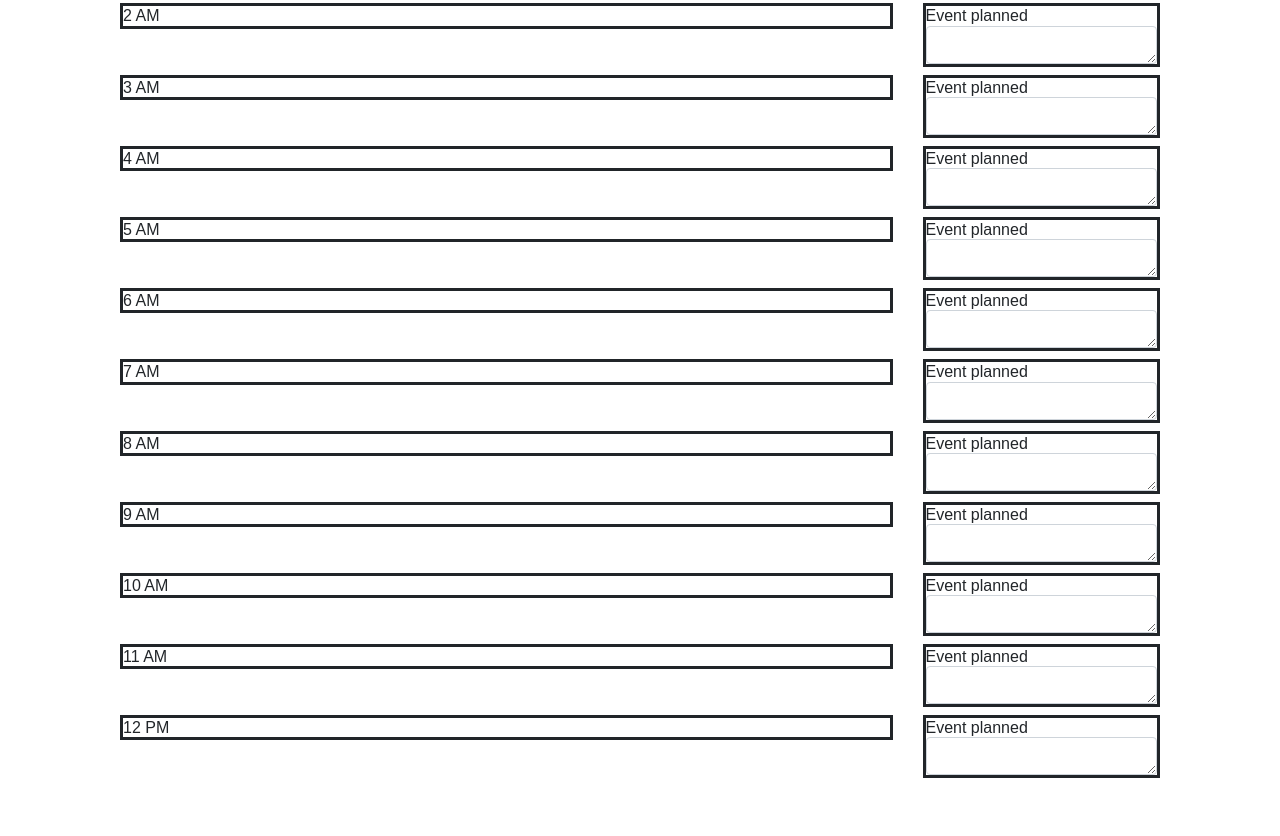
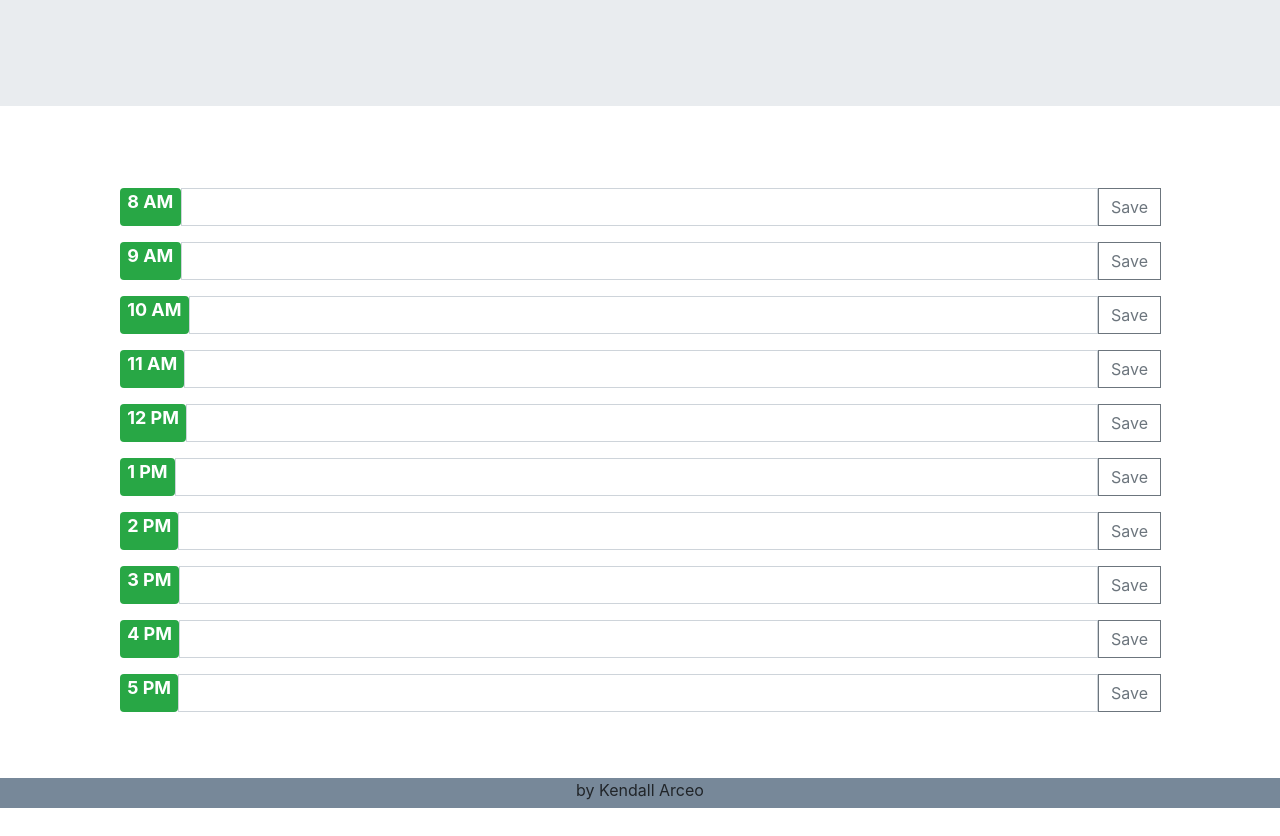
Before and after one commit to Kendall-Arceo/Homework5-Schedule, a plain HTML site: page index.html in a window 1280 px wide. Shown: the part 253-1089 px from the top of the page. After the commit the page ends 1061 px from the top, so only its background shows below. Drawn offline with nearby package versions, Linux system fonts and the light colour scheme.

Commit message:
Rewrote html to havbe one div for the time, textbox, and save button. Added some CSS styles and connectec moment.js.

```diff
--- /dev/null
+++ b/assets/javascript/moment.js
@@ -0,0 +1,7 @@
+function showTheTime() {
+    var s = moment().tz("America/Los_Angeles").format('hh:mm:ss a');
+    document.getElementById("time").innerHTML = s;
+}
+
+showTheTime(); // for the first load
+setInterval(showTheTime, 250); // update it periodically
--- a/index.html
+++ b/index.html
@@ -40,167 +40,99 @@
         </div>
     </nav>
 
-    <div class = container>
-      <div class = row>
-        <div class = col-md-9>
-          <h1>12 AM</h1>
+    <div class="jumbotron jumbotron-fluid">
+      <div class="container">
+        <h1 class="display-4" id = "time">Current time: </h1>
+      </div>
+    </div>
 
+    <div class = "container">
+      <div class = "row">
+
+        <div class="col-md-12 input-group mb-3">
+          <span class="badge badge-success eightAM">8 AM</span>
+          <input type="text" class="form-control" placeholder="" aria-label="" aria-describedby="basic-addon1">
+          <div class="input-group-prepend">
+            <button class="btn btn-outline-secondary" type="button">Save</button>
+          </div>
         </div>
 
-        <div class = col-md-3>
+        <div class="col-md-12 input-group mb-3">
+          <span class="badge badge-success nineAM">9 AM</span>
+          <input type="text" class="form-control" placeholder="" aria-label="" aria-describedby="basic-addon1">
+          <div class="input-group-prepend">
+            <button class="btn btn-outline-secondary" type="button">Save</button>
+          </div>
+        </div>
 
-          <div class = form-group>
-            <h2>Event planned
-              <textarea class="form-control" id="exampleFormControlTextarea1" rows="1"></textarea>
-            </h2>
+        <div class="col-md-12 input-group mb-3">
+          <span class="badge badge-success tenAM">10 AM</span>
+          <input type="text" class="form-control" placeholder="" aria-label="" aria-describedby="basic-addon1">
+          <div class="input-group-prepend">
+            <button class="btn btn-outline-secondary" type="button">Save</button>
+          </div>
+        </div>
+
+        <div class="col-md-12 input-group mb-3">
+          <span class="badge badge-success elevenAM">11 AM</span>
+          <input type="text" class="form-control" placeholder="" aria-label="" aria-describedby="basic-addon1">
+          <div class="input-group-prepend">
+            <button class="btn btn-outline-secondary" type="button">Save</button>
+          </div>
+        </div>
+
+        <div class="col-md-12 input-group mb-3">
+          <span class="badge badge-success twelvePM">12 PM</span>
+          <input type="text" class="form-control" placeholder="" aria-label="" aria-describedby="basic-addon1">
+          <div class="input-group-prepend">
+            <button class="btn btn-outline-secondary" type="button">Save</button>
+          </div>
+        </div>
+
+        <div class="col-md-12 input-group mb-3">
+          <span class="badge badge-success onePM">1 PM</span>
+          <input type="text" class="form-control" placeholder="" aria-label="" aria-describedby="basic-addon1">
+          <div class="input-group-prepend">
+            <button class="btn btn-outline-secondary" type="button">Save</button>
+          </div>
+        </div>
+
+        <div class="col-md-12 input-group mb-3">
+          <span class="badge badge-success twoPM">2 PM</span>
+          <input type="text" class="form-control" placeholder="" aria-label="" aria-describedby="basic-addon1">
+          <div class="input-group-prepend">
+            <button class="btn btn-outline-secondary" type="button">Save</button>
+          </div>
+        </div>
+
+        <div class="col-md-12 input-group mb-3">
+          <span class="badge badge-success threePM">3 PM</span>
+          <input type="text" class="form-control" placeholder="" aria-label="" aria-describedby="basic-addon1">
+          <div class="input-group-prepend">
+            <button class="btn btn-outline-secondary" type="button">Save</button>
+          </div>
+        </div>
+
+        <div class="col-md-12 input-group mb-3">
+          <span class="badge badge-success fourPM">4 PM</span>
+          <input type="text" class="form-control" placeholder="" aria-label="" aria-describedby="basic-addon1">
+          <div class="input-group-prepend">
+            <button class="btn btn-outline-secondary" type="button">Save</button>
+          </div>
+        </div>
+
+        <div class="col-md-12 input-group mb-3">
+          <span class="badge badge-success fivePM">5 PM</span>
+          <input type="text" class="form-control" placeholder="" aria-label="" aria-describedby="basic-addon1">
+          <div class="input-group-prepend">
+            <button class="btn btn-outline-secondary" type="button">Save</button>
+          </div>
+        </div>
 
 
-          </div>
 
-        </div>
-        <div class = col-md-9>
-          <h1>1 AM</h1>
 
-        </div>
 
-        <div class = col-md-3>
-          <h2>Event planned
-            <textarea class="form-control" id="exampleFormControlTextarea1" rows="1"></textarea>
-          </h2>
-
-        </div>
-
-        <div class = col-md-9>
-          <h1>2 AM</h1>
-
-        </div>
-
-        <div class = col-md-3>
-          <h2>Event planned
-            <textarea class="form-control" id="exampleFormControlTextarea1" rows="1"></textarea>
-          </h2>
-
-        </div>
-
-        <div class = col-md-9>
-          <h1>3 AM</h1>
-
-        </div>
-
-        <div class = col-md-3>
-          <h2>Event planned
-            <textarea class="form-control" id="exampleFormControlTextarea1" rows="1"></textarea>
-          </h2>
-
-        </div>
-
-        <div class = col-md-9>
-          <h1>4 AM</h1>
-
-        </div>
-
-        <div class = col-md-3>
-          <h2>Event planned
-            <textarea class="form-control" id="exampleFormControlTextarea1" rows="1"></textarea>
-          </h2>
-
-        </div>
-
-        <div class = col-md-9>
-          <h1>5 AM</h1>
-
-        </div>
-
-        <div class = col-md-3>
-          <h2>Event planned
-            <textarea class="form-control" id="exampleFormControlTextarea1" rows="1"></textarea>
-          </h2>
-
-        </div>
-
-        <div class = col-md-9>
-          <h1>6 AM</h1>
-
-        </div>
-
-        <div class = col-md-3>
-          <h2>Event planned
-            <textarea class="form-control" id="exampleFormControlTextarea1" rows="1"></textarea>
-          </h2>
-
-        </div>
-
-        <div class = col-md-9>
-          <h1>7 AM</h1>
-
-        </div>
-
-        <div class = col-md-3>
-          <h2>Event planned
-            <textarea class="form-control" id="exampleFormControlTextarea1" rows="1"></textarea>
-          </h2>
-
-        </div>
-
-        <div class = col-md-9>
-          <h1>8 AM</h1>
-
-        </div>
-
-        <div class = col-md-3>
-          <h2>Event planned
-            <textarea class="form-control" id="exampleFormControlTextarea1" rows="1"></textarea>
-          </h2>
-
-        </div>
-
-        <div class = col-md-9>
-          <h1>9 AM</h1>
-
-        </div>
-
-        <div class = col-md-3>
-          <h2>Event planned
-            <textarea class="form-control" id="exampleFormControlTextarea1" rows="1"></textarea>
-          </h2>
-
-        </div>
-
-        <div class = col-md-9>
-          <h1>10 AM</h1>
-
-        </div>
-
-        <div class = col-md-3>
-          <h2>Event planned
-            <textarea class="form-control" id="exampleFormControlTextarea1" rows="1"></textarea>
-          </h2>
-
-        </div>
-
-        <div class = col-md-9>
-          <h1>11 AM</h1>
-
-        </div>
-
-        <div class = col-md-3>
-          <h2>Event planned
-            <textarea class="form-control" id="exampleFormControlTextarea1" rows="1"></textarea>
-          </h2>
-
-        </div>
-
-        <div class = col-md-9>
-          <h1>12 PM</h1>
-
-        </div>
-
-        <div class = col-md-3>
-          <h2>Event planned
-            <textarea class="form-control" id="exampleFormControlTextarea1" rows="1"></textarea>
-          </h2>
-
-        </div>
 
 
 
@@ -209,10 +141,12 @@
 
     </div>
 
+    <footer class="footer">by Kendall Arceo</footer>
+
 
     <script type="text/javascript" src="/assets/javascript/script.js"></script>
-    <script src="https://ajax.googleapis.com/ajax/libs/jquery/2.1.3/jquery.min.js"></script>
-
+    <script src="/assets/javascript/moment.js"></script>
+    <script src="https://ajax.googleapis.com/ajax/libs/jquery/1.8.2/jquery.min.js"></script>
     <!--<script src="jquery-3.4.1.min.js"></script>-->
 </body>
 </html>
--- a/style.css
+++ b/style.css
@@ -3,9 +3,20 @@
 
 }
 
-h1, h2 {
-    border-style: solid;
-    font-size: medium;
-    font-family: Arial, Helvetica, sans-serif;
+.display-4 {
+    border-style: solid 3px;
+    border-color: white;
 
 }
+
+.badge {
+    font-size: large;
+}
+
+
+.footer {
+    height: 30px;
+    flex-shrink: 0;
+    background-color: lightslategrey;
+    text-align: center;
+}
```
